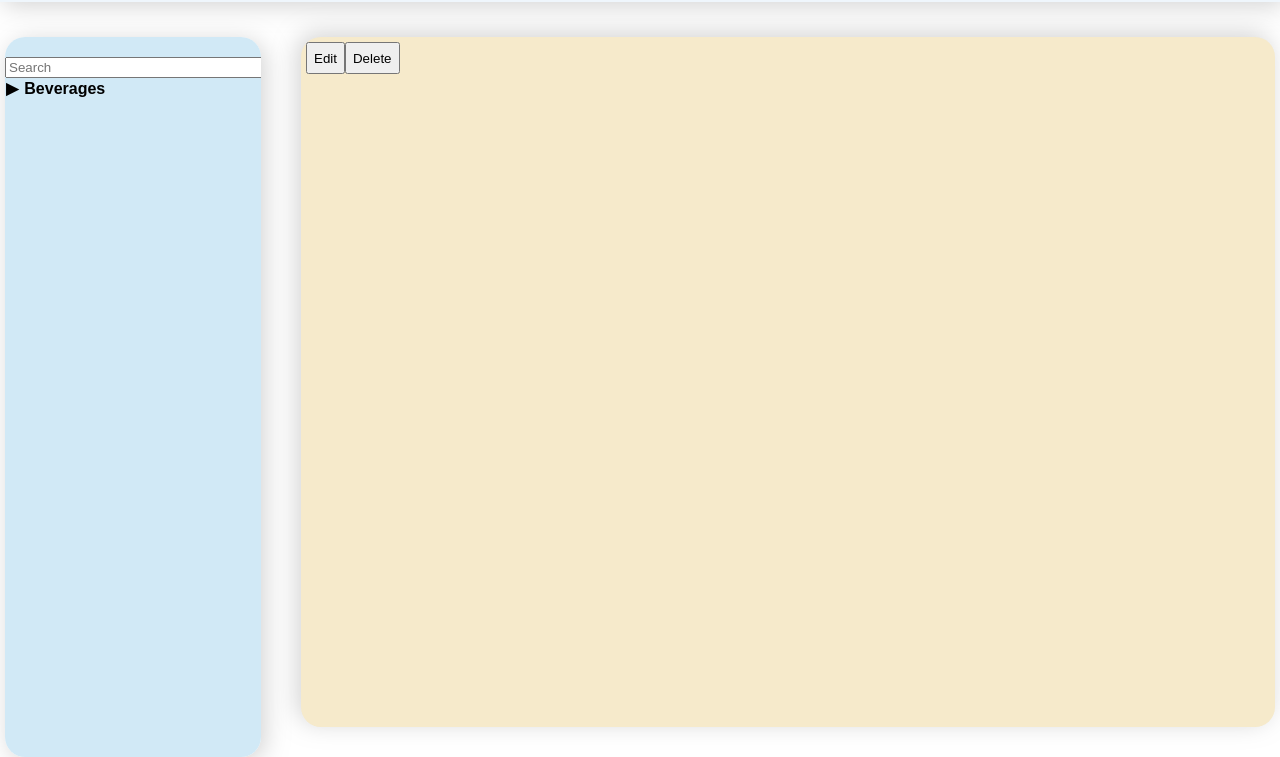
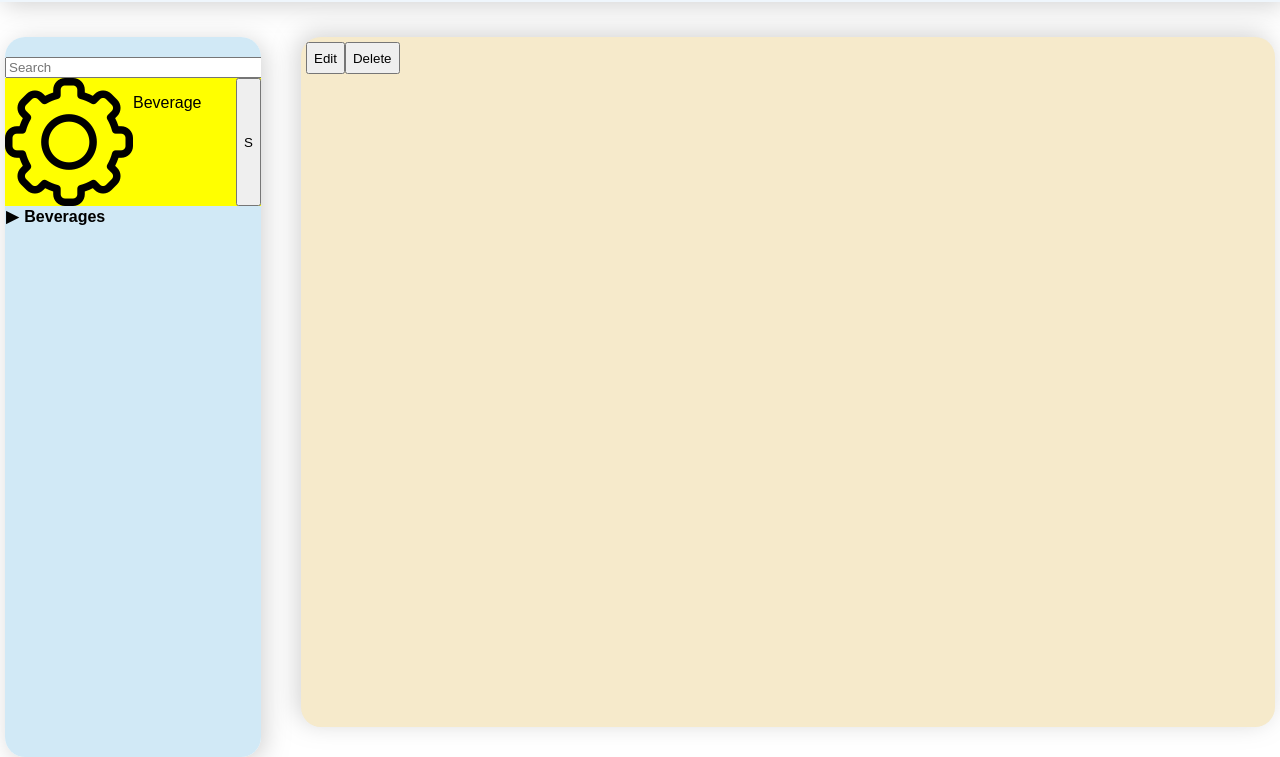
Before and after one commit to MIRTAHAALI/node-cache-commander, a website: page index2.html in a window 1280 px wide. Shown: the part 68-825 px from the top of the page. Drawn offline with Linux system fonts and the light colour scheme.

Commit message:
feat: changes

```diff
--- a/index2.html
+++ b/index2.html
@@ -38,6 +38,7 @@
           <div style="width: auto">
             <input style="width: 100%" placeholder="Search" />
           </div>
+          <div style="background-color: yellow;display: flex;justify-content: space-between;"><div style="display: flex;"><img src="image/settings.png" /><p>Beverage</p></div><button>S</button></div>
           <ul id="myUL">
             <li>
               <span class="caret">Beverages</span>
```
